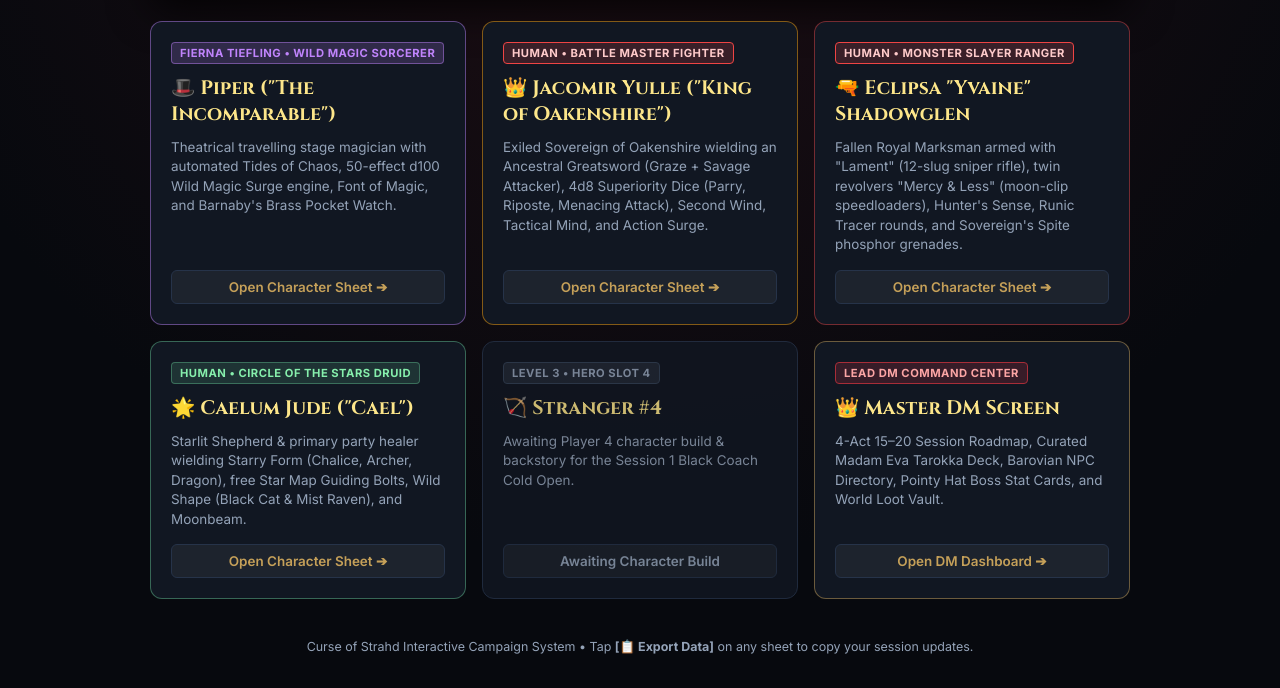
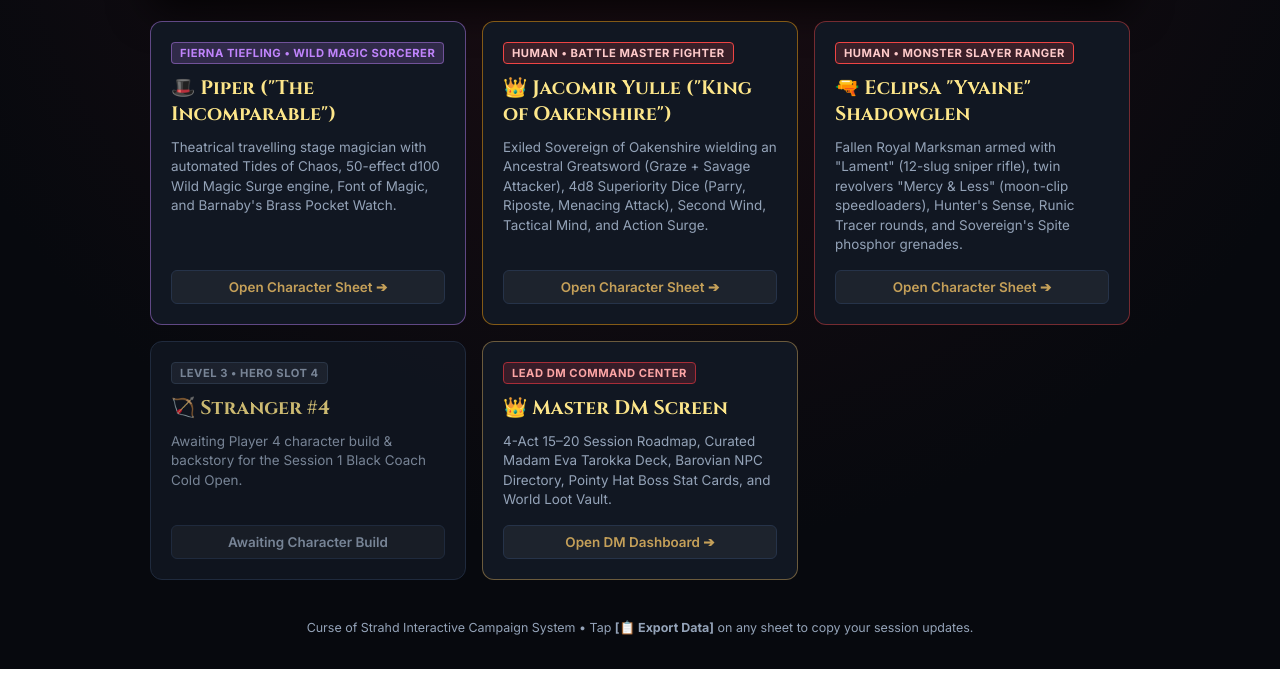
Before and after one commit to raelpinpin-create/dnd-curse-of-strahd, a plain HTML site: page index.html in a window 1280 px wide. Shown: the part 212-900 px from the top of the page. Drawn offline with Linux system fonts and the light colour scheme.

Commit message:
Hide unrevealed companion card from Curse of Strahd portal

```diff
--- a/index.html
+++ b/index.html
@@ -174,13 +174,7 @@
                 <div class="btn-launch">Open Character Sheet ➔</div>
             </a>
 
-            <!-- CAELUM JUDE ("CAEL") -->
-            <a href="CAEL_PLAYER_SHEET.html" class="portal-card" style="border-color:rgba(94,184,138,0.5);">
-                <span class="card-tag" style="background:rgba(94,184,138,0.18); color:#86efac; border:1px solid rgba(94,184,138,0.45);">Human • Circle of the Stars Druid</span>
-                <div class="hero-name">🌟 Caelum Jude ("Cael")</div>
-                <div class="hero-desc">Starlit Shepherd &amp; primary party healer wielding Starry Form (Chalice, Archer, Dragon), free Star Map Guiding Bolts, Wild Shape (Black Cat &amp; Mist Raven), and Moonbeam.</div>
-                <div class="btn-launch">Open Character Sheet ➔</div>
-            </a>
+            <!-- Companion Slot Hidden Until In-Game Reveal -->
 
             <!-- STRANGER 4 -->
             <div class="portal-card" style="opacity:0.8;">
```
